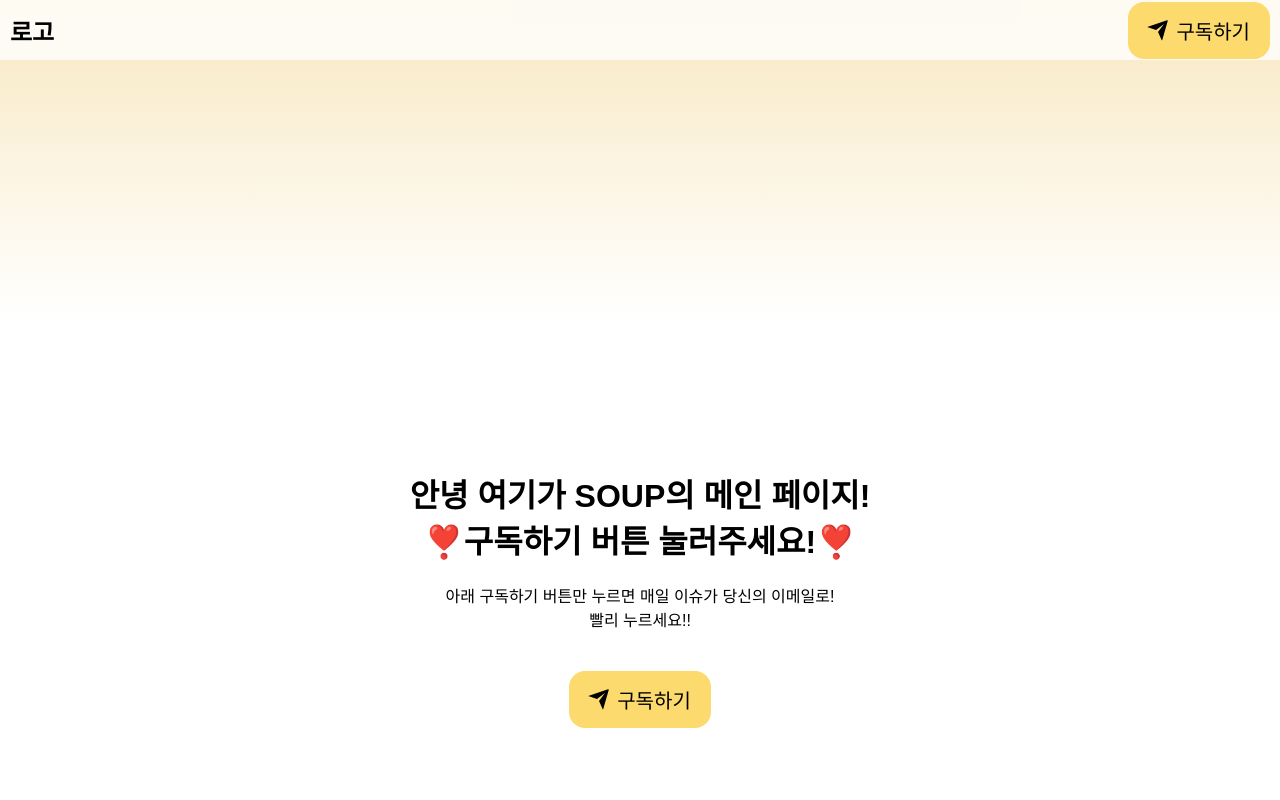
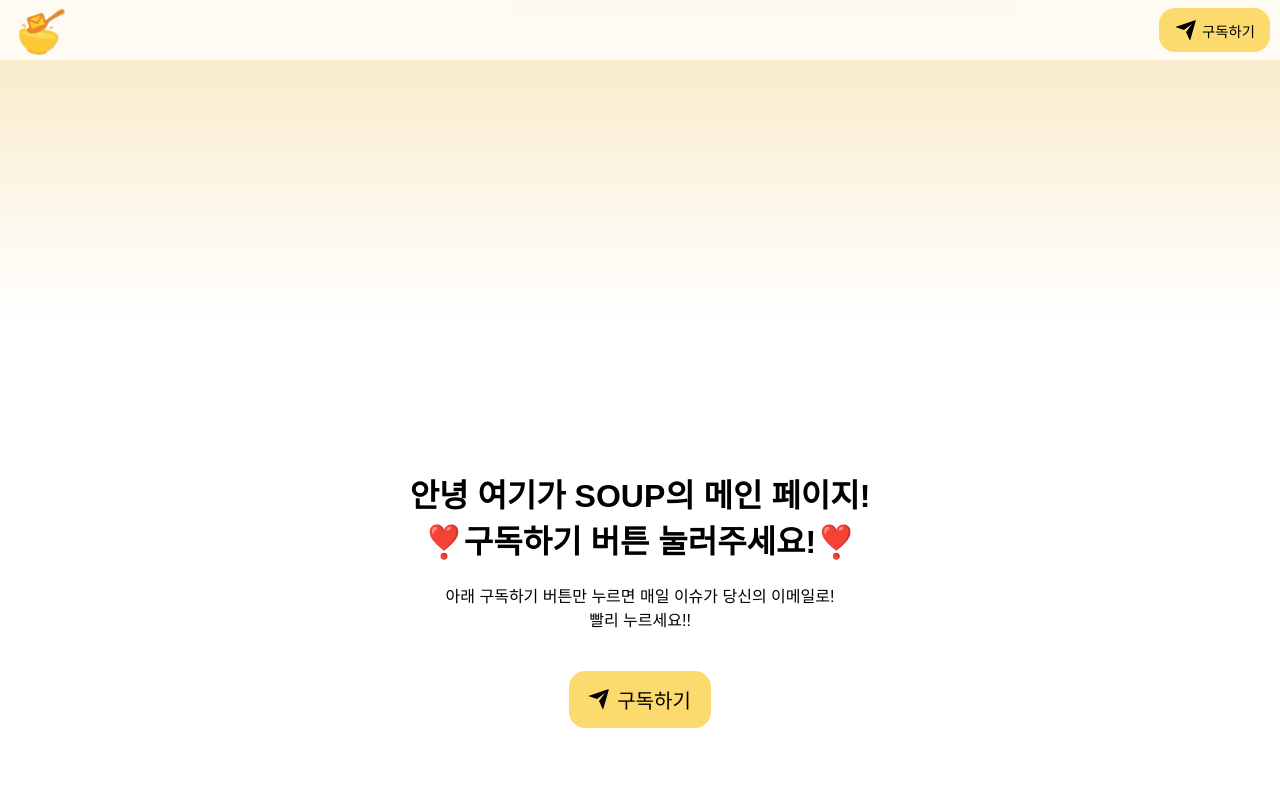
Before and after one commit to pal-lang-gwi/soup-frontend, a React (Vite) app: page / in a window 1280 px wide. Shown: the top 800 px of the page. Built offline with nearby package versions, Linux system fonts and the light colour scheme; no server answers.

Commit message:
🛠️fix : 네브바 구독하기 버튼 수정

```diff
--- a/src/components/Logo.tsx
+++ b/src/components/Logo.tsx
@@ -1,7 +1,15 @@
+import styled from "styled-components";
+import logo from '../assets/logo.png';
+
 const Logo = () => {
     return (
-        <h1>로고</h1>
+        <LogoStyle src={logo} alt="SOUP Logo" />
     );
 }
 
 export default Logo;
+
+const LogoStyle = styled.img`
+    width: 60px;
+    height: auto;
+`
--- a/src/components/Navbar.tsx
+++ b/src/components/Navbar.tsx
@@ -47,6 +47,10 @@
 
 const ButtonStyle = styled.div`
     margin-left:auto;
+        button {
+        padding: 10px 15px;
+        font-size: 0.9rem;
+    }
 `;
 
 const ModalOverlay = styled.div`
```
